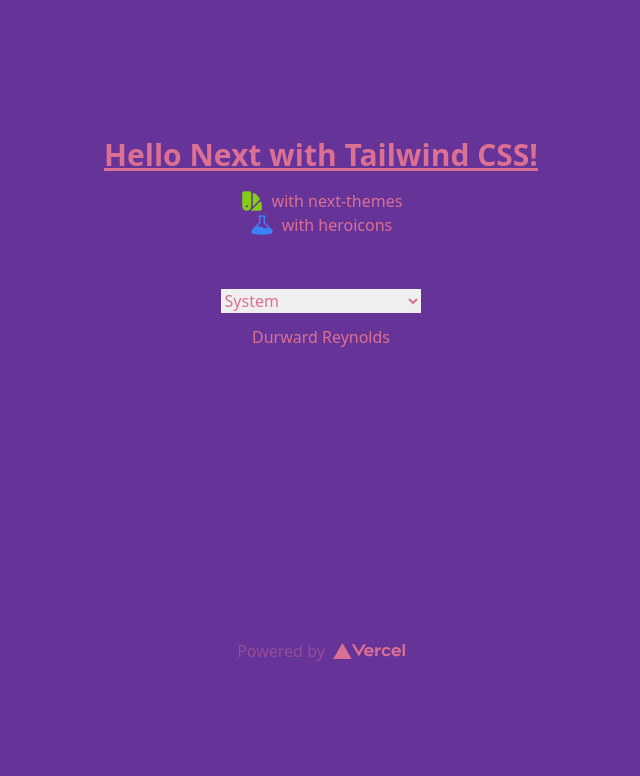
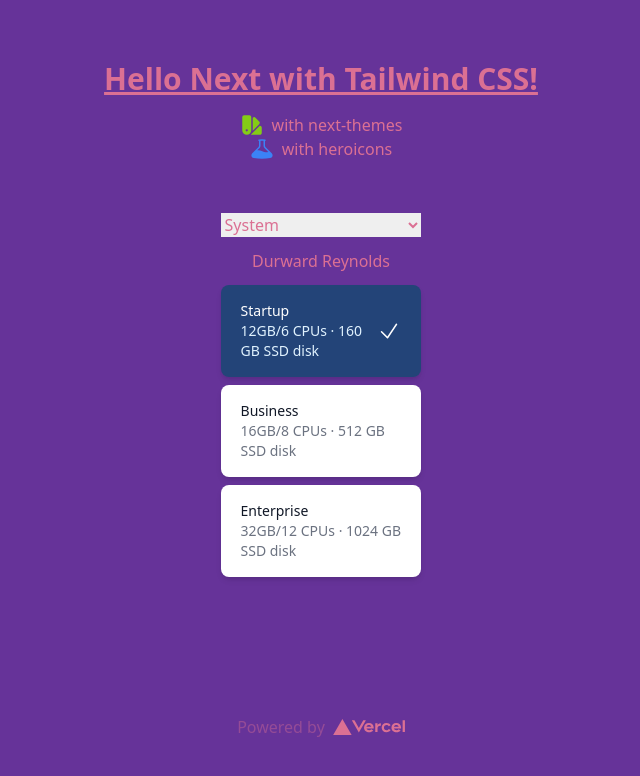
Before and after one commit to caicodes/artasce-next, a Next.js app: page / in a window 1280 px wide. Shown: the top 776 px of the page, without its empty margins (319-959 px from the left). Built offline with nearby package versions, Linux system fonts and the light colour scheme.

Commit message:
added radiogroup from headlessui for stying as theme toggle

```diff
--- a/components/ThemeSwitch.js
+++ b/components/ThemeSwitch.js
@@ -1,6 +1,7 @@
 import { useState, useEffect } from 'react'
-import { Listbox } from '@headlessui/react'
+import { Listbox, RadioGroup } from '@headlessui/react'
 import { useTheme } from 'next-themes'
+import { CheckIcon } from '@heroicons/react/24/solid'
 
 const people = [
   { id: 1, name: 'Durward Reynolds', unavailable: false },
@@ -10,12 +11,34 @@
   { id: 5, name: 'Katelyn Rohan', unavailable: false },
 ]
 
+const plans = [
+  {
+    name: 'Startup',
+    ram: '12GB',
+    cpus: '6 CPUs',
+    disk: '160 GB SSD disk',
+  },
+  {
+    name: 'Business',
+    ram: '16GB',
+    cpus: '8 CPUs',
+    disk: '512 GB SSD disk',
+  },
+  {
+    name: 'Enterprise',
+    ram: '32GB',
+    cpus: '12 CPUs',
+    disk: '1024 GB SSD disk',
+  },
+]
+
 const ThemeSwitch = () => {
 
   const [mounted, setMounted] = useState(false)
   const { theme, setTheme } = useTheme()
 
   const [selectedPerson, setSelectedPerson] = useState(people[0])
+  const [selected, setSelected] = useState(plans[0])
 
   // useEffect only runs on the client, so now we can safely show the UI
   useEffect(() => {
@@ -50,6 +73,64 @@
             ))}
           </Listbox.Options>
         </Listbox>
+
+
+
+        <RadioGroup value={selected} onChange={setSelected}>
+          <RadioGroup.Label className="sr-only">Server size</RadioGroup.Label>
+          <div className="space-y-2">
+            {plans.map((plan) => (
+              <RadioGroup.Option
+                key={plan.name}
+                value={plan}
+                className={({ active, checked }) =>
+                  `${active
+                    ? 'ring-2 ring-white ring-opacity-60 ring-offset-2 ring-offset-sky-300'
+                    : ''
+                  }
+                  ${checked ? 'bg-sky-900 bg-opacity-75 text-white' : 'bg-white'
+                  }
+                    relative flex cursor-pointer rounded-lg px-5 py-4 shadow-md focus:outline-none`
+                }
+              >
+                {({ active, checked }) => (
+                  <>
+                    <div className="flex w-full items-center justify-between">
+                      <div className="flex items-center">
+                        <div className="text-sm">
+                          <RadioGroup.Label
+                            as="p"
+                            className={`font-medium  ${checked ? 'text-white' : 'text-gray-900'
+                              }`}
+                          >
+                            {plan.name}
+                          </RadioGroup.Label>
+                          <RadioGroup.Description
+                            as="span"
+                            className={`inline ${checked ? 'text-sky-100' : 'text-gray-500'
+                              }`}
+                          >
+                            <span>
+                              {plan.ram}/{plan.cpus}
+                            </span>{' '}
+                            <span aria-hidden="true">&middot;</span>{' '}
+                            <span>{plan.disk}</span>
+                          </RadioGroup.Description>
+                        </div>
+                      </div>
+                      {checked && (
+                        <div className="shrink-0 text-white">
+                          <CheckIcon className="h-6 w-6" />
+                        </div>
+                      )}
+                    </div>
+                  </>
+                )}
+              </RadioGroup.Option>
+            ))}
+          </div>
+        </RadioGroup>
+
       </div>
 
     </>
```
